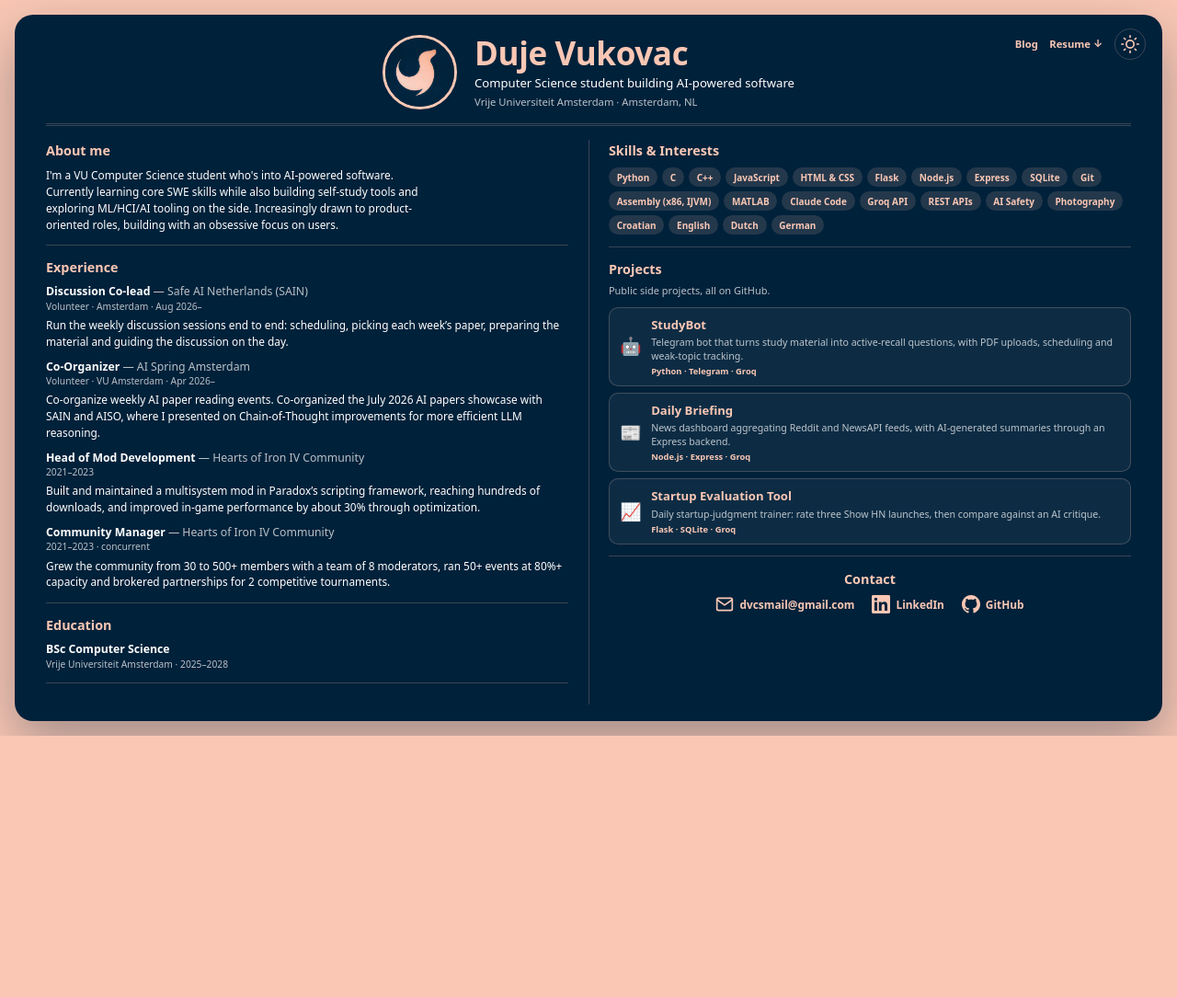
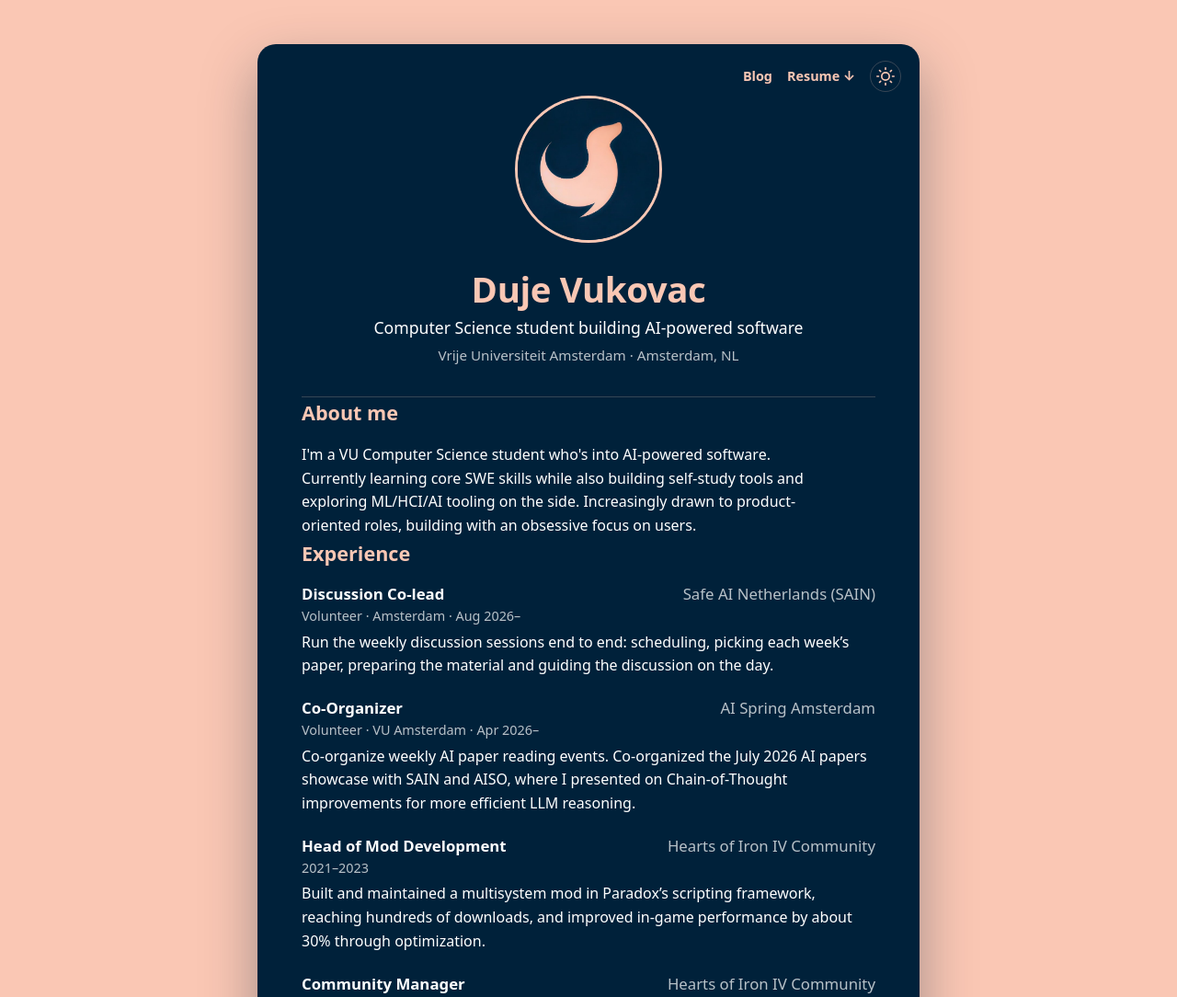
Before and after one commit to duje-vuk/personal_website, a website: page public/index.html in a window 1280 px wide. Shown: the top 1084 px of the page at 92% size. Before the commit the page ends 800 px from the top, so only its background shows below. Drawn offline with Linux system fonts and the light colour scheme; a web font is replaced by a local one.

Commit message:
redesign

```diff
--- a/public/home.css
+++ b/public/home.css
@@ -148,19 +148,6 @@ a { color: var(--accent); }
     border: 3px solid var(--seal-ring);
 }
 
-.seal-face {
-    position: absolute;
-    inset: 3px;
-    width: calc(100% - 6px);
-    height: calc(100% - 6px);
-    fill: none;
-    stroke: #00213A;
-    stroke-width: 9;
-    stroke-linecap: round;
-    opacity: 0;
-    pointer-events: none;
-}
-
 .seal-bubble {
     position: absolute;
     top: -8%;
@@ -188,20 +175,7 @@ a { color: var(--accent); }
     border-color: #00213A transparent transparent transparent;
 }
 
-.seal-button.is-happy .seal-face { animation: seal-smile 1.8s ease-out forwards; }
-.seal-button.is-happy .seal-bubble { animation: seal-bubble 1.8s cubic-bezier(0.34, 1.56, 0.64, 1) forwards; }
-
-@keyframes seal-smile {
-    0% { opacity: 0; } 10% { opacity: 1; } 80% { opacity: 1; } 100% { opacity: 0; }
-}
-@keyframes seal-bubble {
-    0%   { opacity: 0; transform: scale(0.4) translateY(10px); }
-    15%  { opacity: 1; transform: scale(1) translateY(0); }
-    80%  { opacity: 1; transform: scale(1) translateY(0); }
-    100% { opacity: 0; transform: scale(0.9) translateY(-4px); }
-}
-
-/* Sections */
+.seal-button.is-happy /* Sections */
 section {
     padding: 2rem 0;
     border-bottom: 1px solid var(--line);
@@ -218,8 +192,16 @@ h2 {
 
 /* Entries (experience, education) */
 .entry + .entry { margin-top: 1.4rem; }
-.entry h3 { font-size: 1.05rem; line-height: 1.35; }
-.entry h3 span { font-weight: 400; color: var(--muted); }
+.entry h3 {
+    display: flex;
+    flex-wrap: wrap;
+    justify-content: space-between;
+    align-items: baseline;
+    gap: 0 1rem;
+    font-size: 1.05rem;
+    line-height: 1.35;
+}
+.entry h3 span { margin-left: auto; text-align: right; font-weight: 400; color: var(--muted); }
 .entry .meta { color: var(--muted); font-size: 0.9rem; }
 .entry p:last-child { margin-top: 0.3rem; }
 .entry .meta:last-child { margin-top: 0; }
@@ -258,9 +240,9 @@ h2 {
     border: 1px solid var(--line);
     color: var(--text);
     text-decoration: none;
-    transition: transform 0.2s, border-color 0.2s;
+    transition: border-color 0.2s, background 0.2s;
 }
-.project:hover { transform: translateY(-4px); border-color: var(--accent); }
+.project:hover { border-color: var(--accent); background: var(--tag-bg); }
 .project .emoji { font-size: 1.8rem; line-height: 1; }
 .project h3 { font-size: 1.05rem; color: var(--accent); }
 .project p { font-size: 0.9rem; color: var(--muted); line-height: 1.5; }
@@ -301,109 +283,8 @@ footer {
     .projects { grid-template-columns: 1fr; }
 }
 
-/* ── Desktop: one screen, no scroll, newspaper columns ── */
-@media (min-width: 1000px) and (min-height: 600px) {
-    html {
-        font-size: clamp(14px, 2vh, 18px);
-        height: 100%;
-    }
-
-    body {
-        height: 100%;
-        overflow: hidden;
-        padding: 1.25rem;
-    }
-
-    footer { display: none; }
-
-    .card {
-        display: flex;
-        flex-direction: column;
-        max-width: 1280px;
-        height: 100%;
-        padding: 1.75rem 2.75rem 1.5rem;
-    }
-
-    .toolbar { top: 1.25rem; right: 1.5rem; }
-
-    /* Masthead */
-    .profile {
-        display: grid;
-        grid-template-columns: auto auto;
-        justify-content: center;
-        align-items: center;
-        column-gap: 1.5rem;
-        text-align: left;
-        padding-bottom: 1.1rem;
-        border-bottom: 3px double var(--line);
-        flex-shrink: 0;
-    }
-    .profile .seal-button { grid-row: span 3; }
-    .profile h1 { margin-top: 0; font-size: 2.8rem; align-self: end; }
-    .profile .affiliation { align-self: start; }
-    .profile .subtitle { margin-top: 0.15rem; font-size: 1.05rem; }
-    .profile .affiliation { margin-top: 0.1rem; font-size: 0.9rem; }
-    .hero-seal { width: 6.5rem; height: 6.5rem; }
-    .seal-bubble { font-size: 1rem; top: -24%; right: -14%; }
-
-    /* Body flows like a newspaper: two balanced columns */
-    .columns {
-        flex: 1;
-        min-height: 0;
-        margin-top: 1.25rem;
-        column-count: 2;
-        column-gap: 3.5rem;
-        column-rule: 1px solid var(--line);
-        column-fill: balance;
-        overflow: hidden;
-    }
-
-    .entry, .tags, .project, .contact, .prose { break-inside: avoid; }
-    h2, .section-note { break-after: avoid; }
-
-    section {
-        padding: 0 0 1rem;
-        margin-bottom: 1rem;
-    }
-    section:last-of-type { margin-bottom: 0; padding-bottom: 0; }
-
-    h2 { font-size: 1.15rem; margin-bottom: 0.55rem; }
-    .prose, .entry p { font-size: 0.95rem; line-height: 1.5; }
-    .entry + .entry { margin-top: 0.8rem; }
-    .entry h3 { font-size: 0.98rem; }
-    .entry .meta { font-size: 0.82rem; }
-
-    .tags { gap: 0.4rem; }
-    .tags span { font-size: 0.8rem; padding: 0.2rem 0.7rem; }
-
-    .section-note { margin: -0.3rem 0 0.7rem; font-size: 0.88rem; }
-
-    /* Projects become compact rows */
-    .projects { grid-template-columns: 1fr; gap: 0.55rem; }
-    .project {
-        display: grid;
-        grid-template-columns: auto 1fr;
-        column-gap: 0.85rem;
-        row-gap: 0.1rem;
-        padding: 0.65rem 0.9rem;
-        border-radius: 10px;
-    }
-    .project:hover { transform: translateX(4px); }
-    .project .emoji { grid-row: span 3; font-size: 1.5rem; align-self: center; }
-    .project p { font-size: 0.85rem; line-height: 1.4; }
-    .project .stack { padding-top: 0; font-size: 0.75rem; }
-
-    .contact h2 { margin-bottom: 0.5rem; }
-    .contact-row { gap: 0.5rem 1.5rem; font-size: 0.95rem; }
-}
-
-/* If the content can't fit even at the smallest size, allow scrolling */
-html.no-fit body { overflow: auto; height: auto; }
-html.no-fit .card { height: auto; }
-html.no-fit .columns { overflow: visible; }
-
 @media (prefers-reduced-motion: reduce) {
     html { scroll-behavior: auto; }
-    .seal-button, .seal-button:hover, .seal-button:active, .project:hover { transform: none; }
-    .seal-button.is-happy .seal-bubble { animation-name: seal-smile; transform: none; }
+    .seal-button, .seal-button:hover, .seal-button:active { transform: none; }
+    .seal-button.is-happy .seal-bubble { animation-name: seal-fade; transform: none; }
 }
--- a/public/index.html
+++ b/public/index.html
@@ -48,18 +48,12 @@
     <header class="profile" id="hero">
         <button type="button" class="seal-button" aria-label="Say hi to the seal">
             <img src="seal.png" alt="" class="hero-seal" width="160" height="160">
-            <svg class="seal-face" viewBox="28 0 539 539" aria-hidden="true">
-                <path d="M362 122 Q371 108 380 122"/>
-                <path d="M384 132 Q397 152 412 128"/>
-            </svg>
             <span class="seal-bubble" aria-hidden="true">Hi!</span>
         </button>
         <h1>Duje Vukovac</h1>
         <p class="subtitle">Computer Science student building AI-powered software</p>
         <p class="affiliation">Vrije Universiteit Amsterdam · Amsterdam, NL</p>
     </header>
-
-    <div class="columns">
 
     <section id="about" aria-labelledby="about-h">
         <h2 id="about-h">About me</h2>
@@ -69,22 +63,22 @@
     <section id="experience" aria-labelledby="experience-h">
         <h2 id="experience-h">Experience</h2>
         <div class="entry">
-            <h3>Discussion Co-lead <span>— Safe AI Netherlands (SAIN)</span></h3>
+            <h3>Discussion Co-lead <span>Safe AI Netherlands (SAIN)</span></h3>
             <p class="meta">Volunteer · Amsterdam · Aug 2026–</p>
             <p>Run the weekly discussion sessions end to end: scheduling, picking each week’s paper, preparing the material and guiding the discussion on the day.</p>
         </div>
         <div class="entry">
-            <h3>Co-Organizer <span>— AI Spring Amsterdam</span></h3>
+            <h3>Co-Organizer <span>AI Spring Amsterdam</span></h3>
             <p class="meta">Volunteer · VU Amsterdam · Apr 2026–</p>
             <p>Co-organize weekly AI paper reading events. Co-organized the July 2026 AI papers showcase with SAIN and AISO, where I presented on Chain-of-Thought improvements for more efficient LLM reasoning.</p>
         </div>
         <div class="entry">
-            <h3>Head of Mod Development <span>— Hearts of Iron IV Community</span></h3>
+            <h3>Head of Mod Development <span>Hearts of Iron IV Community</span></h3>
             <p class="meta">2021–2023</p>
             <p>Built and maintained a multisystem mod in Paradox’s scripting framework, reaching hundreds of downloads, and improved in-game performance by about 30% through optimization.</p>
         </div>
         <div class="entry">
-            <h3>Community Manager <span>— Hearts of Iron IV Community</span></h3>
+            <h3>Community Manager <span>Hearts of Iron IV Community</span></h3>
             <p class="meta">2021–2023 · concurrent</p>
             <p>Grew the community from 30 to 500+ members with a team of 8 moderators, ran 50+ events at 80%+ capacity and brokered partnerships for 2 competitive tournaments.</p>
         </div>
@@ -99,13 +93,11 @@
     </section>
 
     <section id="skills" aria-labelledby="skills-h">
-        <h2 id="skills-h">Skills &amp; Interests</h2>
+        <h2 id="skills-h">Skills</h2>
         <div class="tags">
             <span>Python</span><span>C</span><span>C++</span><span>JavaScript</span><span>HTML &amp; CSS</span>
             <span>Flask</span><span>Node.js</span><span>Express</span><span>SQLite</span><span>Git</span>
             <span>Assembly (x86, IJVM)</span><span>MATLAB</span><span>Claude Code</span><span>Groq API</span><span>REST APIs</span>
-            <span>AI Safety</span><span>Photography</span>
-            <span>Croatian</span><span>English</span><span>Dutch</span><span>German</span>
         </div>
     </section>
 
@@ -143,8 +135,6 @@
         </div>
     </section>
 
-    </div>
-
 </main>
 
 <footer>© 2026 Duje Vukovac</footer>
--- a/public/script.js
+++ b/public/script.js
@@ -14,7 +14,7 @@
     });
 })();
 
-// ── Seal greeting: smile + "Hi!" on every click ──
+// ── Seal greeting: "Hi!" bubble on every click ──
 (function () {
     var seal = document.querySelector('.seal-button');
     if (!seal) return;
@@ -30,40 +30,3 @@
         }, 1800);
     });
 })();
-
-// ── Desktop: shrink type until the page fits one screen ──
-(function () {
-    var mq = window.matchMedia('(min-width: 1000px) and (min-height: 600px)');
-    var root = document.documentElement;
-    var cols = document.querySelector('.columns');
-    if (!cols) return;
-    var MIN = 12;
-
-    function overflowing() {
-        return cols.scrollHeight > cols.clientHeight + 1 ||
-               cols.scrollWidth > cols.clientWidth + 1;
-    }
-
-    function fit() {
-        root.style.fontSize = '';
-        root.classList.remove('no-fit');
-        if (!mq.matches) return;
-        var size = parseFloat(getComputedStyle(root).fontSize);
-        while (overflowing() && size > MIN) {
-            size -= 0.5;
-            root.style.fontSize = size + 'px';
-        }
-        if (overflowing()) {
-            root.style.fontSize = '';
-            root.classList.add('no-fit');
-        }
-    }
-
-    var t;
-    window.addEventListener('resize', function () {
-        clearTimeout(t);
-        t = setTimeout(fit, 100);
-    });
-    if (document.fonts && document.fonts.ready) document.fonts.ready.then(fit);
-    fit();
-})();
```
Also changed, not shown: CLAUDE.md (+3 -4 lines), 1 other file.
